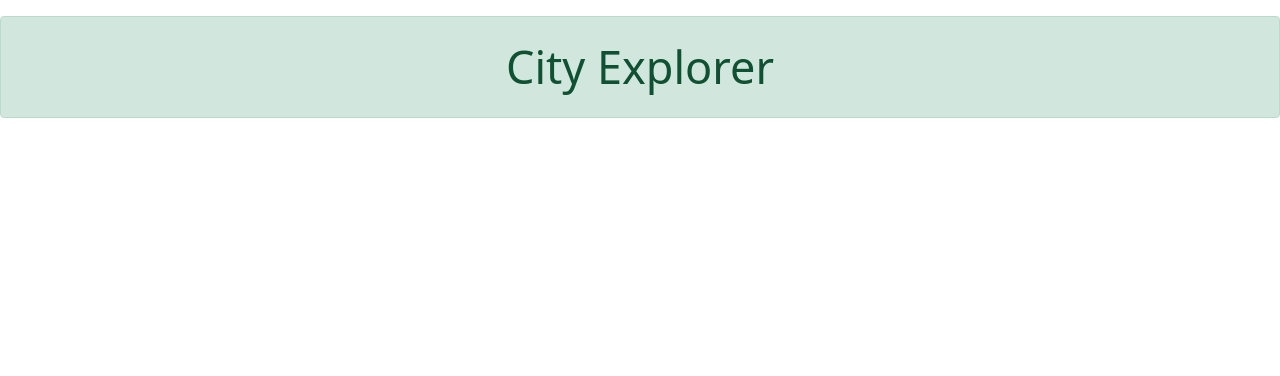
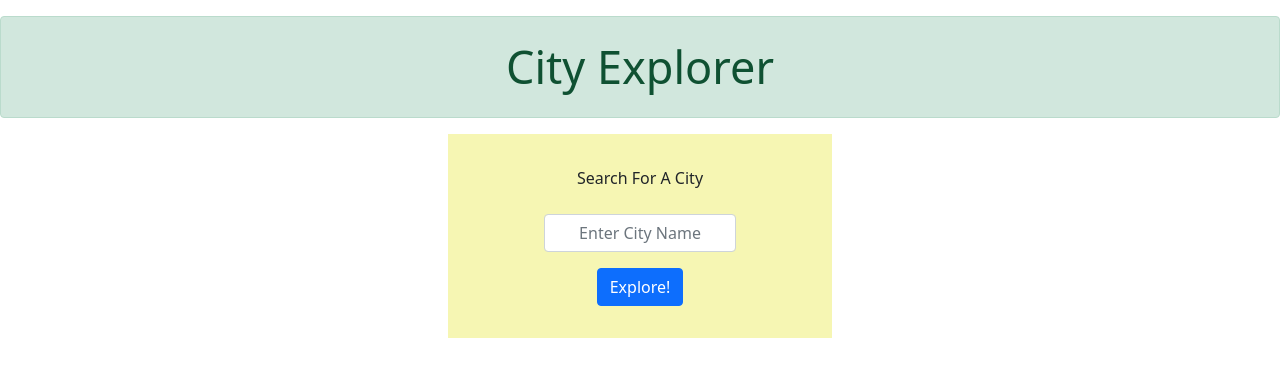
Before and after one commit to mnmason86/city-explorer, a React (Create React App) app: page / in a window 1280 px wide. Shown: the top 376 px of the page. Built offline with nearby package versions, Linux system fonts and the light colour scheme.

Commit message:
refactored components, added error alert

```diff
--- a/src/App.css
+++ b/src/App.css
@@ -36,3 +36,27 @@
     transform: rotate(360deg);
   }
 }
+
+#search-input{
+  width: 60%;
+  margin: 1rem auto;
+  text-align: center;
+}
+#city-form{
+  background-color: rgba(243, 243, 148, 0.708);
+  padding: 2rem;
+  width: 30%;
+  margin: auto;
+}
+#city-display{
+  margin:3rem auto;
+  text-align: center;
+  height: 500px;
+  width: 30%;
+}
+
+#error-alert{
+  padding: 2rem;
+  width: 20%;
+  margin: 1rem auto;
+}
--- a/src/App.js
+++ b/src/App.js
@@ -3,7 +3,7 @@ import React from 'react';
 import './App.css';
 import 'bootstrap/dist/css/bootstrap.min.css';
 import Header from './components/Header';
-import Main from './components/Main';
+import Location from './components/Location';
 import Footer from './components/Footer';
 
 class App extends React.Component {
@@ -12,7 +12,7 @@ class App extends React.Component {
     return (
       <div className="App">
         <Header />
-        <Main />
+        <Location />
         <Footer />
       </div>
     );
--- /dev/null
+++ b/src/components/CityInfo.js
@@ -0,0 +1,21 @@
+import {Component} from 'react';
+import Card from 'react-bootstrap/Card';
+
+const apiKey = process.env.REACT_APP_CITY_KEY;
+
+class CityInfo extends Component {
+
+
+  render() {
+    return(
+        <Card id="city-display">
+          <Card.Title>City Name: {this.props.name}</Card.Title>
+          <Card.Text>Latitude: {this.props.lat}</Card.Text>
+          <Card.Text>Longitude: {this.props.lon}</Card.Text>
+          <Card.Img style={{width: '100%'}}src={`https://maps.locationiq.com/v3/staticmap?key=${apiKey}&center=${this.props.lat},${this.props.lon}&zoom=12&size=480x480`}/>
+        </Card>
+    )
+  }
+}
+
+export default CityInfo;
--- a/src/components/Error.js
+++ b/src/components/Error.js
@@ -5,7 +5,9 @@ class Error extends Component{
 
   render(){
     return(
-      <Alert variant='danger'>Unable to Geocode</Alert>
+      <Alert id="error-alert" variant='danger'>
+        Error:  {this.props.error.message}
+      </Alert>
     )
   }
 }
--- a/src/components/Location.js
+++ b/src/components/Location.js
@@ -1,16 +1,18 @@
 import {Component} from 'react';
-//import Error from './Error';
+import CityInfo from './CityInfo';
+import Error from './Error';
 import axios from 'axios';
-import Card from 'react-bootstrap/Card';
+import Form from 'react-bootstrap/Form';
+import Button from 'react-bootstrap/Button'
+
 
 const apiKey = process.env.REACT_APP_CITY_KEY;
 
-
 class Location extends Component {
 
-  constructor(props){
-    super(props);
-    this.state={
+  constructor(){
+    super();
+    this.state = {
       lat: 0.00,
       lon: 0.00,
       name: '',
@@ -19,7 +21,7 @@ class Location extends Component {
   }
 
   getLocation = (query) => {
-    let url = `https://us1.locationiq.com/v1/search.php?key=${apiKey}&q=${this.state.searchQuery}&format=json`;
+    let url = `https://us1.locationiq.com/v1/search.php?key=${apiKey}&q=${query}&format=json`;
     axios.get(url)
       .then(response => {
         console.log(response);
@@ -31,21 +33,36 @@ class Location extends Component {
         });
       })
       .catch(error => {
+        console.log(error);
         this.setState ({
+          lat: 0,
+          lon: 0,
+          name: '',
           error: {
             status: error.response.status,
-            message: error.response.data.message,
+            message: error.response.data.error,
           }
-        })
-        console.log(error);
+        });
       });
     }
-  handleClose = () => this.setState({ show: false});
+
+    handleSubmit = (e) => {
+      e.preventDefault();
+      this.getLocation(e.target.city.value);
+    }
 
   render(){
     return (
       <>
+        <Form onSubmit={this.handleSubmit} id="city-form">
+          <Form.Label>Search For A City</Form.Label>
+          <Form.Control id="search-input" name="city" type="text" placeholder="Enter City Name" />
+          <Button variant="primary" type="submit" >Explore!</Button>
+        </Form>
+        {this.state.name && <CityInfo {...this.state}/>}
+        {this.state.error.status && <Error id="city-error" {...this.state}>
 
+        </Error>}
       </>
     )
   }
--- a/src/components/Main.js
+++ /dev/null
@@ -1,17 +0,0 @@
-import {Component} from 'react';
-import Location from './Location';
-
-
-
-class Main extends Component{
-
-render(){
-  return (
-    <>
-      <Location />
-    </>
-    )
-  }
-}
-
-export default Main;
```
Also changed, not shown: src/components/Map.js (deleted).
